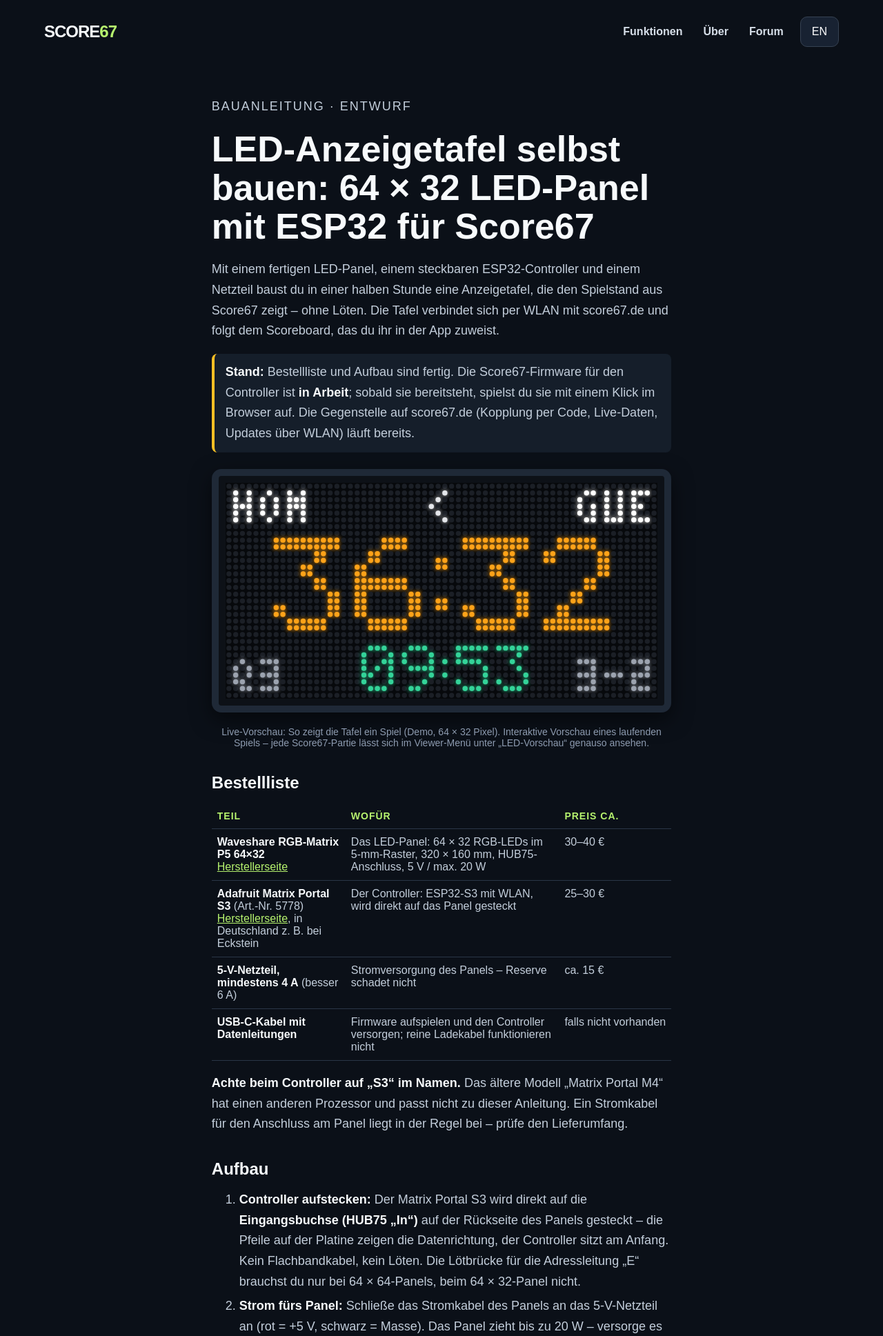
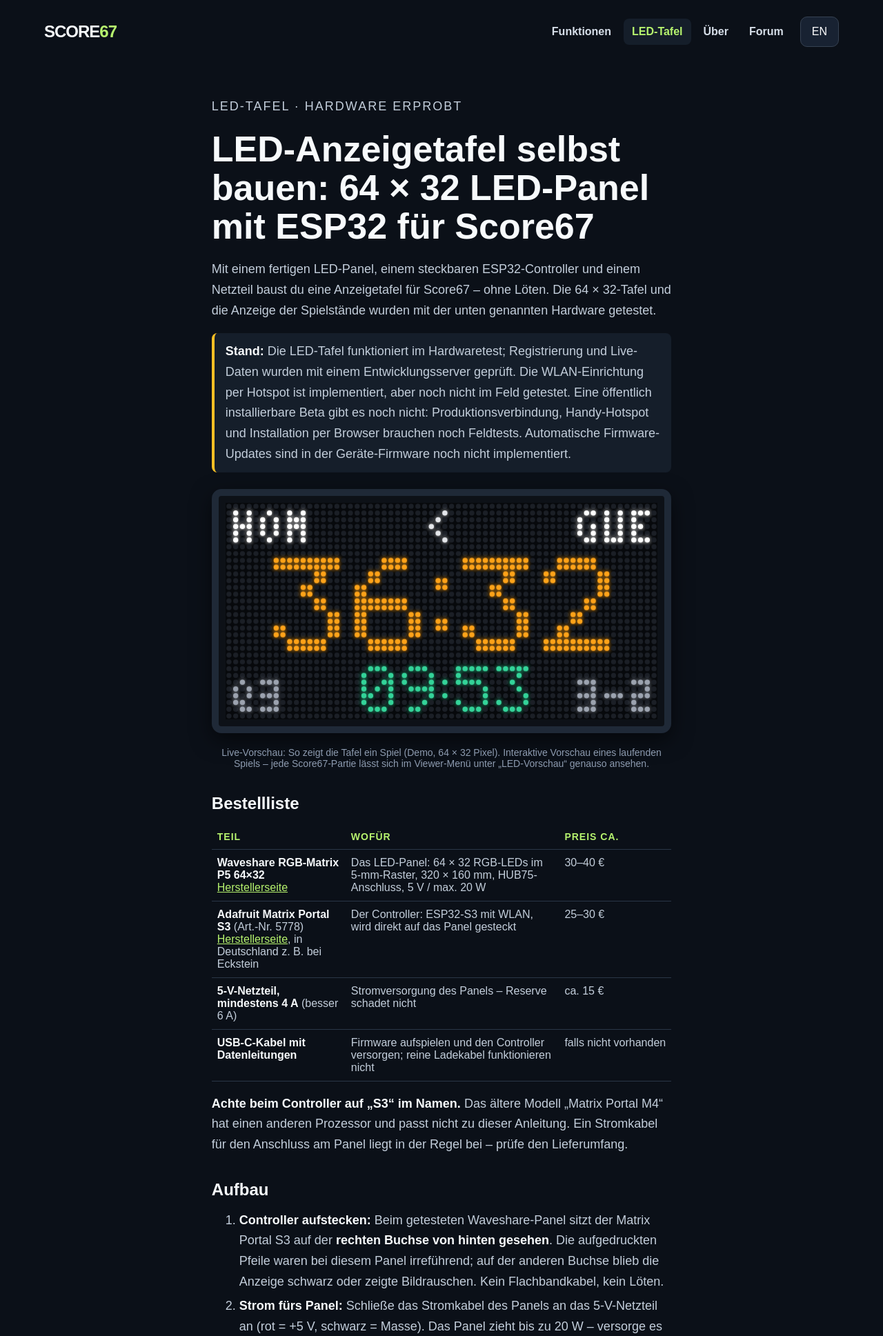
Before and after one commit to bullemer/score67-de, a FastAPI app: page /anzeigetafel/led-bauanleitung in a window 1280 px wide. Shown: the top 1937 px of the page at 69% size. Run offline with FastAPI, Linux system fonts and the light colour scheme.

Commit message:
Add homepage Settings and LED links with accurate beta status

```diff
--- a/backend/score67/static/site.css
+++ b/backend/score67/static/site.css
@@ -46,8 +46,9 @@ a.forum-post:hover,a.forum-post:focus-visible{border-color:#b6f36e}
 .forum-form button:disabled{opacity:.5;cursor:not-allowed}
 .forum-hp{position:absolute;left:-10000px;width:1px;height:1px;overflow:hidden}
 @media(max-width:600px){
-  .site-header{padding:16px 16px;gap:8px}
+  .site-header{position:relative;padding:16px 16px;gap:8px}
   .site-nav a{padding:8px}
+  .site-nav button{position:absolute;top:16px;right:16px;margin:0}
   .landing-actions{flex-direction:column}
   .landing-actions .primary{text-align:center}
   .site-page main,.landing main{padding:0 16px}
--- a/backend/score67/templates/_site_header.html
+++ b/backend/score67/templates/_site_header.html
@@ -1,2 +1,2 @@
 <header class="site-header"><a class="brand" href="/">SCORE<span>67</span></a>
-<nav class="site-nav"><a href="/features" data-i18n="nav.features" data-nav="features">Funktionen</a><a href="/about" data-i18n="nav.about" data-nav="about">Über</a><a href="/forum" data-i18n="nav.forum" data-nav="forum">Forum</a><button id="language" aria-label="Deutsch / English">DE / EN</button></nav></header>
+<nav class="site-nav"><a href="/features" data-i18n="nav.features" data-nav="features">Funktionen</a><a href="/anzeigetafel/led-bauanleitung" data-i18n="nav.led" data-nav="anzeigetafel/led-bauanleitung">LED-Tafel</a><a href="/about" data-i18n="nav.about" data-nav="about">Über</a><a href="/forum" data-i18n="nav.forum" data-nav="forum">Forum</a><button id="language" aria-label="Deutsch / English">DE / EN</button></nav></header>
--- a/backend/score67/templates/guides/led.de.html
+++ b/backend/score67/templates/guides/led.de.html
@@ -1,8 +1,8 @@
 {% extends "guides/_base.html" %}{% block content %}
-<p class="eyebrow">Bauanleitung · Entwurf</p>
+<p class="eyebrow">LED-Tafel · Hardware erprobt</p>
 <h1>LED-Anzeigetafel selbst bauen: 64 × 32 LED-Panel mit ESP32 für Score67</h1>
-<p>Mit einem fertigen LED-Panel, einem steckbaren ESP32-Controller und einem Netzteil baust du in einer halben Stunde eine Anzeigetafel, die den Spielstand aus Score67 zeigt – ohne Löten. Die Tafel verbindet sich per WLAN mit score67.de und folgt dem Scoreboard, das du ihr in der App zuweist.</p>
-<p class="guide-note"><strong>Stand:</strong> Bestellliste und Aufbau sind fertig. Die Score67-Firmware für den Controller ist <strong>in Arbeit</strong>; sobald sie bereitsteht, spielst du sie mit einem Klick im Browser auf. Die Gegenstelle auf score67.de (Kopplung per Code, Live-Daten, Updates über WLAN) läuft bereits.</p>
+<p>Mit einem fertigen LED-Panel, einem steckbaren ESP32-Controller und einem Netzteil baust du eine Anzeigetafel für Score67 – ohne Löten. Die 64 × 32-Tafel und die Anzeige der Spielstände wurden mit der unten genannten Hardware getestet.</p>
+<p class="guide-note"><strong>Stand:</strong> Die LED-Tafel funktioniert im Hardwaretest; Registrierung und Live-Daten wurden mit einem Entwicklungsserver geprüft. Die WLAN-Einrichtung per Hotspot ist implementiert, aber noch nicht im Feld getestet. Eine öffentlich installierbare Beta gibt es noch nicht: Produktionsverbindung, Handy-Hotspot und Installation per Browser brauchen noch Feldtests. Automatische Firmware-Updates sind in der Geräte-Firmware noch nicht implementiert.</p>
 <figure class="guide-shot"><div class="led-frame"><canvas class="led-panel" data-led-demo role="img" aria-label="Live-Vorschau: So zeigt die Tafel ein Spiel (Demo, 64 × 32 Pixel)."></canvas></div><figcaption>Live-Vorschau: So zeigt die Tafel ein Spiel (Demo, 64 × 32 Pixel). Interaktive Vorschau eines laufenden Spiels – jede Score67-Partie lässt sich im Viewer-Menü unter „LED-Vorschau“ genauso ansehen.</figcaption></figure>
 
 <h2>Bestellliste</h2>
@@ -18,24 +18,16 @@
 
 <h2>Aufbau</h2>
 <ol>
-<li><strong>Controller aufstecken:</strong> Der Matrix Portal S3 wird direkt auf die <strong>Eingangsbuchse (HUB75 „In“)</strong> auf der Rückseite des Panels gesteckt – die Pfeile auf der Platine zeigen die Datenrichtung, der Controller sitzt am Anfang. Kein Flachbandkabel, kein Löten. Die Lötbrücke für die Adressleitung „E“ brauchst du nur bei 64 × 64-Panels, beim 64 × 32-Panel nicht.</li>
+<li><strong>Controller aufstecken:</strong> Beim getesteten Waveshare-Panel sitzt der Matrix Portal S3 auf der <strong>rechten Buchse von hinten gesehen</strong>. Die aufgedruckten Pfeile waren bei diesem Panel irreführend; auf der anderen Buchse blieb die Anzeige schwarz oder zeigte Bildrauschen. Kein Flachbandkabel, kein Löten.</li>
 <li><strong>Strom fürs Panel:</strong> Schließe das Stromkabel des Panels an das 5-V-Netzteil an (rot = +5 V, schwarz = Masse). Das Panel zieht bis zu 20 W – versorge es <strong>nicht</strong> über den USB-C-Anschluss des Controllers, der ist dafür zu knapp bemessen.</li>
 <li><strong>Controller anschließen:</strong> Den Matrix Portal S3 per USB-C mit dem Rechner (zum Aufspielen) bzw. später mit einem USB-Netzteil verbinden.</li>
-<li><strong>Firmware aufspielen</strong> <em>(sobald verfügbar)</em>: In Chrome oder Edge die Score67-Flashseite öffnen, den Controller auswählen, fertig. Das ist nur <strong>einmal</strong> nötig – alle späteren Versionen kommen über WLAN (siehe unten).</li>
-<li><strong>Mit Score67 koppeln</strong> <em>(sobald verfügbar)</em>: Die Tafel öffnet beim ersten Start ein eigenes WLAN. Mit dem Handy verbinden, das Hallen-WLAN und den <strong>Kopplungscode</strong> eingeben. Den Code erzeugst du im Controller unter <strong>Einstellungen → Anzeigetafeln → Anzeigetafel verbinden</strong> (10 Minuten gültig).</li>
+<li><strong>Firmware aufspielen:</strong> Derzeit ist das nur als Entwicklungsbuild per USB möglich. Ein öffentlicher Beta-Download und eine Flashseite folgen nach dem Feldtest.</li>
+<li><strong>Mit Score67 koppeln:</strong> Nach dem ersten Start öffnet die Tafel ein eigenes WLAN. Dort trägst du das Hallen-WLAN ein. Den sechsstelligen Code zeigt anschließend die Tafel selbst an; gib ihn in Score67 unter <strong>Einstellungen → Anzeigetafeln</strong> ein.</li>
 <li><strong>Scoreboard zuweisen:</strong> In derselben Liste wählst du, welches Scoreboard die Tafel zeigt – auch während des Spiels umschaltbar. Die Tafel folgt automatisch dem aktuellen Spiel dieses Scoreboards.</li>
 </ol>
 
-<h2>Updates über WLAN (OTA)</h2>
-<p>Nach dem ersten Aufspielen per USB muss niemand mehr ein Kabel anschließen: Neue Firmware-Versionen kommen über WLAN direkt von score67.de.</p>
-<ul>
-<li><strong>Automatisch, aber nie im Spiel:</strong> Die Tafel installiert ein Update nur, wenn gerade kein Spiel läuft – etwa wenn ihr kein Scoreboard zugewiesen ist oder zwischen zwei Spielen. Läuft die Uhr, wartet sie.</li>
-<li><strong>Geprüft:</strong> Die Firmware wird verschlüsselt (HTTPS) und nur mit dem eigenen Zugang der Tafel geladen. Vor der Installation prüft die Tafel eine Prüfsumme; stimmt sie nicht, bleibt die alte Version.</li>
-<li><strong>Mit Rückfallebene:</strong> Der Controller hat Platz für zwei Versionen. Startet die neue nicht sauber oder findet sie keine Verbindung zu score67.de, wechselt die Tafel nach einigen Versuchen von selbst zur vorherigen Version zurück.</li>
-<li><strong>Sichtbar in der App:</strong> Unter <strong>Einstellungen → Anzeigetafeln</strong> stehen pro Tafel die Firmware-Version, ein Hinweis, wenn ein Update bereitsteht, und der Update-Status („installed 0.2.0“).</li>
-<li><strong>Beta für Tester:</strong> Mit dem Schalter <strong>„Beta-Firmware erhalten“</strong> bekommt eine Tafel neue Versionen schon in der Testphase. Ohne den Schalter kommen nur freigegebene Versionen.</li>
-</ul>
-<p>Die Updates funktionieren über dasselbe WLAN wie die Anzeige – also auch über einen Handy-Hotspot. Ein Update ist etwa 1–2 MB groß.</p>
+<h2>Firmware-Updates</h2>
+<p>Der Server kann Beta- und reguläre Firmware bereitstellen; in der App gibt es bereits den Schalter „Beta-Firmware erhalten“. Die Geräte-Firmware installiert solche Updates noch nicht. Bis diese Funktion getestet ist, erfordert jede neue Version erneut USB.</p>
 
 <h2>Sicherheit</h2>
 <ul>
@@ -45,9 +37,9 @@
 </ul>
 
 <h2>Größer bauen</h2>
-<p>Mehrere Panels lassen sich über die Ausgangsbuchse (HUB75 „Out“) hintereinanderschalten, etwa zwei oder vier Panels für eine größere Hallentafel (128 × 64 Pixel). Der Matrix Portal S3 hat dafür genug Leistung; die Firmware soll das von Anfang an unterstützen. Das Netzteil muss dann entsprechend mehr liefern (je Panel bis zu 4 A).</p>
+<p>Getestet ist bisher ein einzelnes 64 × 32-Panel. Größere Anzeigen mit mehreren Panels sind noch nicht geprüft.</p>
 
 <h2>Für Bastler: die Schnittstelle</h2>
-<p>Die Firmware nutzt die Bibliothek ESP32-HUB75-MatrixPanel-DMA für das Panel. Mit Score67 spricht sie über zwei Wege: einmalig <code>POST /api/display/pair</code> mit dem Kopplungscode (liefert ein Geräte-Token), danach ein WebSocket <code>wss://score67.de/ws/display?token=…</code>, der bei jeder Änderung den aktuellen Spielstand schickt – Teams und Kürzel, Farben, Punkte, Periode und Uhr (die Zeit rechnet die Tafel lokal weiter). Wer eine eigene Firmware schreiben möchte: Melde dich im <a href="/forum">Forum</a>, wir schicken die vollständige Beschreibung.</p>
+<p>Die Firmware nutzt Adafruit Protomatter für das Panel. Sie registriert sich mit einem auf der Tafel gespeicherten Geräteschlüssel über <code>POST /api/display/register</code> und empfängt Spielstände über eine verschlüsselte WebSocket-Verbindung. Den Code zur Kopplung zeigt die Tafel selbst. Wer eine eigene Firmware schreiben möchte: Melde dich im <a href="/forum">Forum</a>.</p>
 <p>Fragen, Erfahrungen, Fotos deiner Tafel? Ab ins <a href="/forum">Forum</a>.</p>
 {% endblock %}
--- a/backend/score67/templates/landing.html
+++ b/backend/score67/templates/landing.html
@@ -15,7 +15,7 @@
 </div>
 <p id="quickstart-status" class="quickstart-status" role="status" aria-live="polite" hidden></p>
 </section>
-<div class="landing-actions"><a class="primary" href="/new" data-i18n="create" data-link="/new"></a><a class="primary secondary" href="/dashboard" data-i18n="dashboard" data-link="/dashboard"></a><a class="primary secondary" href="/live" data-i18n="live.title" data-link="/live"></a></div>
+<div class="landing-actions"><a class="primary" href="/new" data-i18n="create" data-link="/new"></a><a class="primary secondary" href="/dashboard" data-i18n="dashboard" data-link="/dashboard"></a><a class="primary secondary" href="/settings" data-i18n="app.settings" data-link="/settings"></a><a class="primary secondary" href="/live" data-i18n="live.title" data-link="/live"></a></div>
 <p class="landing-more"><a href="/features" data-i18n="landing.more_features" data-link="/features"></a> · <a href="/about" data-i18n="landing.more_about" data-link="/about"></a> · <a href="/forum" data-i18n="landing.more_forum" data-link="/forum"></a></p>
 <section class="landing-guides"><h2 data-i18n="landing.guides">Anleitungen &amp; Ratgeber</h2><nav class="guide-list">{% include "_guide_links.html" %}</nav></section>
 <section class="landing-seo"><h2 data-i18n="landing.seo.title"></h2><p data-i18n="landing.seo.text"></p><p data-i18n="landing.seo.text2"></p></section>
--- a/shared/i18n/de.json
+++ b/shared/i18n/de.json
@@ -467,6 +467,7 @@
   "final.confirm": "Endergebnis bestätigen",
   "console.final_short": "ENDE",
   "nav.features": "Funktionen",
+  "nav.led": "LED-Tafel",
   "nav.about": "Über",
   "nav.forum": "Forum",
   "landing.more_features": "Alle Funktionen",
@@ -635,7 +636,7 @@
   "features.boxscore.title": "Box Score je Spieler",
   "features.boxscore.text": "Minuten auf dem Feld, Punkte, Freiwürfe mit Quote, 2er, 3er, Fouls und Rebounds je Spieler – für das ganze Spiel oder jede Periode. Im Fußball Tore und Karten je Spieler.",
   "features.led.title": "LED-Anzeigetafel selbst bauen",
-  "features.led.text": "Aus einem 64 × 32 LED-Panel und einem steckbaren ESP32 (Adafruit Matrix Portal S3) wird ohne Löten eine Tafel, die das Spiel live zeigt – Bauanleitung mit Bestellliste, LED-Vorschau für jedes Spiel, Kopplung per Code und Updates über WLAN. Die Firmware ist in Arbeit.",
+  "features.led.text": "Ein 64 × 32 LED-Panel und ein steckbarer ESP32 (Adafruit Matrix Portal S3) zeigen den Spielstand live – ohne Löten. Hardware und Anzeige sind getestet. Die öffentliche Firmware-Beta und Installation per Browser folgen nach dem Feldtest.",
   "landing.guides": "Anleitungen & Ratgeber",
   "fixture.title": "Spiel übernehmen (optional)",
   "fixture.hint": "Öffne fussball.de oder basketball-bund.net, suche dort dein Spiel, öffne die Seite des einzelnen Spiels und kopiere den kompletten Link hierher. Teams, Anstoß, Spielort, Liga und Spielnummer werden übernommen. Andere Seiten werden noch nicht unterstützt.",
--- a/shared/i18n/en.json
+++ b/shared/i18n/en.json
@@ -467,6 +467,7 @@
   "final.confirm": "Confirm final result",
   "console.final_short": "FINAL",
   "nav.features": "Features",
+  "nav.led": "LED board",
   "nav.about": "About",
   "nav.forum": "Forum",
   "landing.more_features": "All features",
@@ -635,7 +636,7 @@
   "features.boxscore.title": "Box score per player",
   "features.boxscore.text": "Minutes on court, points, free throws with percentage, 2s, 3s, fouls and rebounds per player – for the whole game or one period. In football, goals and cards per player.",
   "features.led.title": "Build your own LED scoreboard",
-  "features.led.text": "A 64 × 32 LED panel and a plug-on ESP32 (Adafruit Matrix Portal S3) become a board that shows the game live, no soldering – build guide with parts list, LED preview for every game, pairing by code and updates over Wi-Fi. The firmware is in the works.",
+  "features.led.text": "A 64 × 32 LED panel and a plug-on ESP32 (Adafruit Matrix Portal S3) show the score live without soldering. The hardware and display have been tested. The public firmware beta and browser installation will follow field testing.",
   "landing.guides": "Guides & how-tos",
   "fixture.title": "Import game (optional)",
   "fixture.hint": "Open fussball.de or basketball-bund.net, find your game there, open the page of the single game and copy its full link here. Teams, kickoff, venue, league and game number are filled in. Other websites are not supported yet.",
```
Also changed, not shown: backend/score67/templates/guides/led.en.html (+10 -18 lines), backend/tests/test_score67.py (+2 -0 lines), README.md, firmware/README.md.
